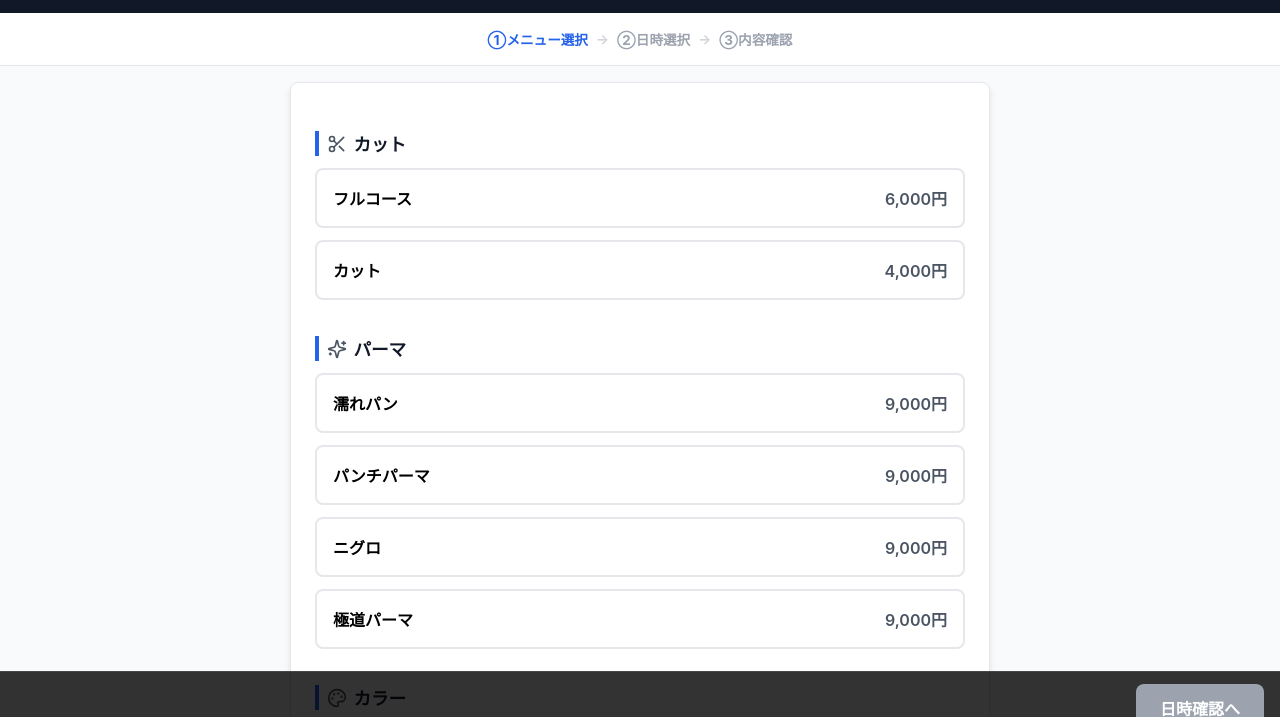
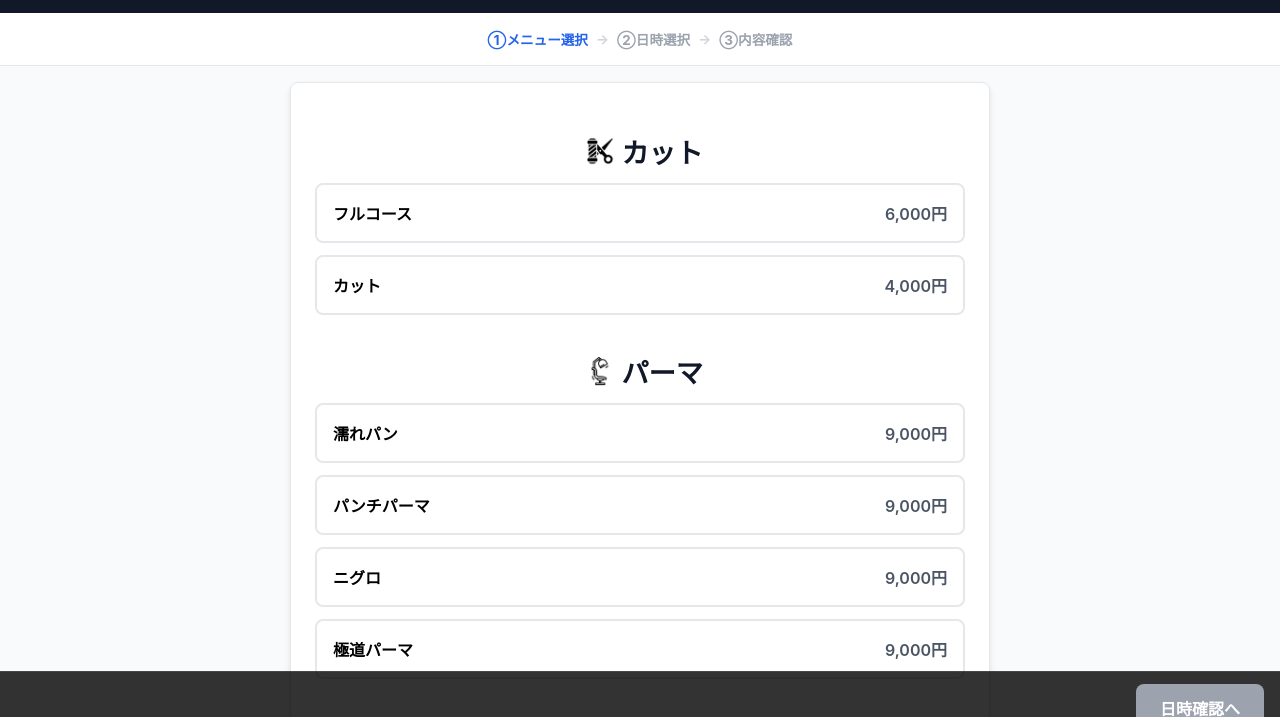
Before and after one commit to rabin0630/barber151, a website built with Vite: page TypeScript/index.html in a window 1280 px wide. Shown: the part 56-773 px from the top of the page. Built offline with nearby package versions, Linux system fonts and the light colour scheme; files whose address does not match are found by name.

Commit message:
feat: メニュー見出しのアイコン変更と中央寄せへのデザイン改修
- 各メニューカテゴリのSVGアイコンを専用のPNG画像に差し替え
- 見出し（カテゴリ名）を中央配置に変更し、フォントサイズを拡大
- 既存の左側の青いボーダー装飾を削除し、レイアウトを最適化

```diff
--- a/TypeScript/index.html
+++ b/TypeScript/index.html
@@ -34,7 +34,7 @@
 
           <div class="menu-category">
             <h3 class="category-title">
-              <svg xmlns="http://www.w3.org/2000/svg" width="20" height="20" viewBox="0 0 24 24" fill="none" stroke="currentColor" stroke-width="2" stroke-linecap="round" stroke-linejoin="round" class="category-icon"><circle cx="6" cy="6" r="3"/><path d="M8.12 8.12 12 12"/><path d="M20 4 8.12 15.88"/><circle cx="6" cy="18" r="3"/><path d="M14.8 14.8 20 20"/></svg>
+              <img src="./src/images/barbershop.png" alt="" class="category-icon" width="30" height="30">
               カット
             </h3>
             <label class="menu-card">
@@ -55,7 +55,7 @@
 
           <div class="menu-category">
             <h3 class="category-title">
-              <svg xmlns="http://www.w3.org/2000/svg" width="20" height="20" viewBox="0 0 24 24" fill="none" stroke="currentColor" stroke-width="2" stroke-linecap="round" stroke-linejoin="round" class="category-icon"><path d="M9.937 15.5A2 2 0 0 0 8.5 14.063l-6.135-1.582a.5.5 0 0 1 0-.962L8.5 9.936A2 2 0 0 0 9.937 8.5l1.582-6.135a.5.5 0 0 1 .963 0L14.063 8.5A2 2 0 0 0 15.5 9.937l6.135 1.581a.5.5 0 0 1 0 .964L15.5 14.063a2 2 0 0 0-1.437 1.437l-1.582 6.135a.5.5 0 0 1-.963 0z"/><path d="M20 3v4"/><path d="M22 5h-4"/><path d="M4 17v2"/><path d="M5 18H3"/></svg>
+              <img src="./src/images/barber-chair.png" alt="" class="category-icon" width="30" height="30">
               パーマ
             </h3>
             <label class="menu-card">
@@ -90,7 +90,7 @@
 
           <div class="menu-category">
             <h3 class="category-title">
-              <svg xmlns="http://www.w3.org/2000/svg" width="20" height="20" viewBox="0 0 24 24" fill="none" stroke="currentColor" stroke-width="2" stroke-linecap="round" stroke-linejoin="round" class="category-icon"><circle cx="13.5" cy="6.5" r=".5" fill="currentColor"/><circle cx="17.5" cy="10.5" r=".5" fill="currentColor"/><circle cx="8.5" cy="7.5" r=".5" fill="currentColor"/><circle cx="6.5" cy="12.5" r=".5" fill="currentColor"/><path d="M12 2C6.5 2 2 6.5 2 12s4.5 10 10 10c.926 0 1.648-.746 1.648-1.688 0-.437-.18-.835-.437-1.125-.29-.289-.438-.652-.438-1.125a1.64 1.64 0 0 1 1.668-1.668h1.996c3.051 0 5.555-2.503 5.555-5.554C21.965 6.012 17.461 2 12 2z"/></svg>
+              <img src="./src/images/hairdresser.png" alt="" class="category-icon" width="30" height="30">
               カラー
             </h3>
             <label class="menu-card">
--- a/TypeScript/src/style.css
+++ b/TypeScript/src/style.css
@@ -500,11 +500,12 @@ tbody tr:nth-child(odd) td:not(.holiday):not(.booked-cell) {
 .category-title {
   margin-top: 1.5rem;
   margin-bottom: 0.75rem;
-  font-size: 1.1rem;
+  font-size: 1.7rem;
   color: #111827;
-  border-left: 4px solid #2563eb;
+  display: flex;
+  justify-content: center;
+  text-align: center;
   padding-left: 0.5rem;
-  display: flex;
   align-items: center;
   gap: 0.4rem;
 }
```
Also changed, not shown: TypeScript/src/images/barber-chair.png (added), TypeScript/src/images/barbershop.png (added), TypeScript/src/images/hairdresser.png (added), 1 other file.
